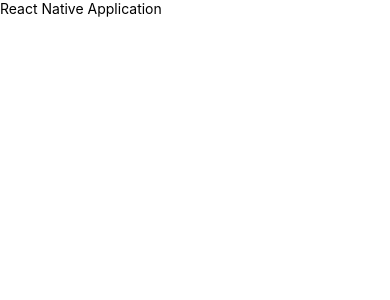
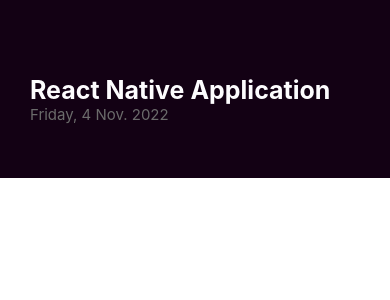
Before and after one commit to CarlosViniMSouza/trail-react-native, a React Native app: screen / in a window 390 px wide. Shown: the top 300 px of the page. Built offline with nearby package versions, Linux system fonts and the light colour scheme.

Commit message:
Next Lesson: Organizando o projeto

```diff
--- a/App.tsx
+++ b/App.tsx
@@ -1,11 +1,35 @@
-import { Text, View } from "react-native"
+import { Text, View, StyleSheet } from "react-native"
 
 export default function App() {
   return (
-    <View>
-      <Text>
+    <View style={styles.container}>
+      <Text style={styles.eventName}>
         React Native Application
+      </Text>
+
+      <Text style={styles.eventDate}>
+        Friday, 4 Nov. 2022
       </Text>
     </View>
   )
 }
+
+const styles = StyleSheet.create({
+  container: {
+    flex: 0.15,
+    backgroundColor: '#130114',
+    padding: 30
+  },
+
+  eventName: {
+    color: '#FDFCFE',
+    fontSize: 25,
+    fontWeight: 'bold',
+    marginTop: 45
+  },
+
+  eventDate: {
+    color: '#6B6B6B',
+    fontSize: 15,
+  }
+});
```
Also changed, not shown: 1 other file (tests, documents, lock files or other folders).
